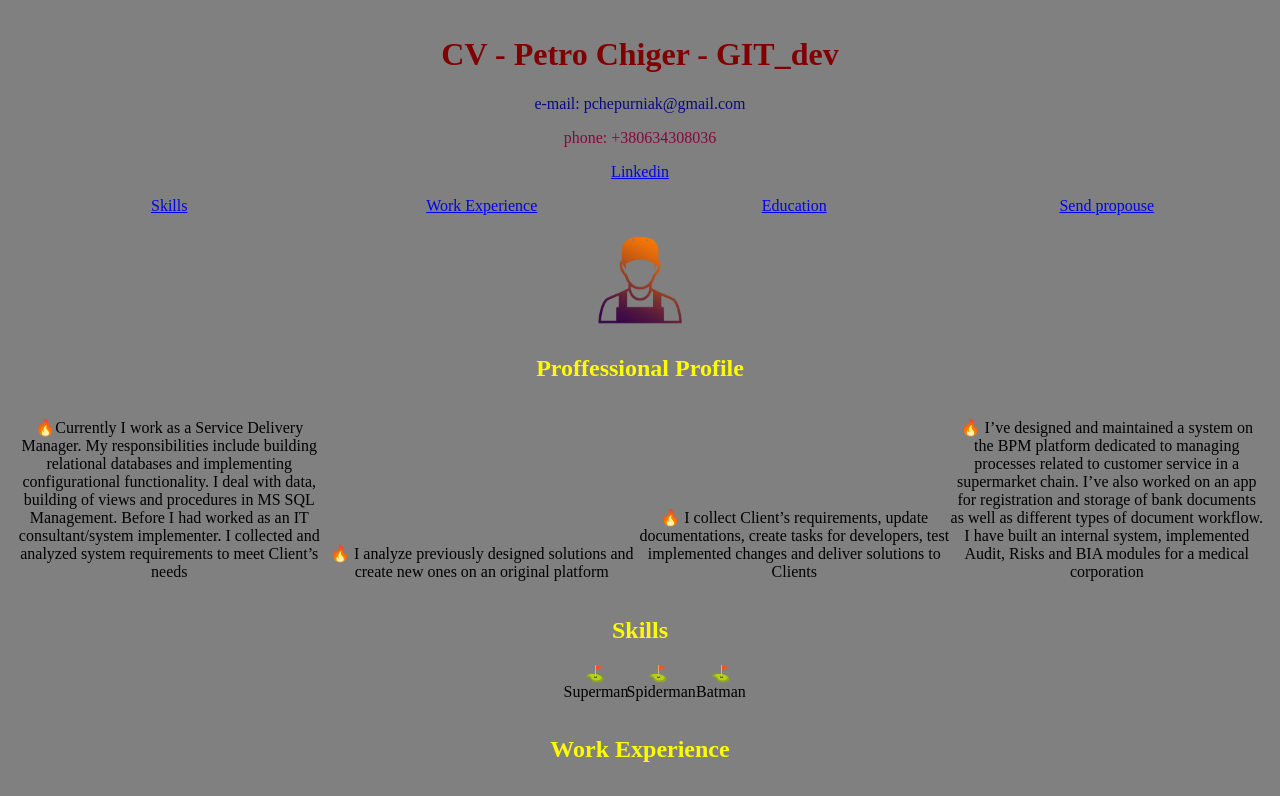
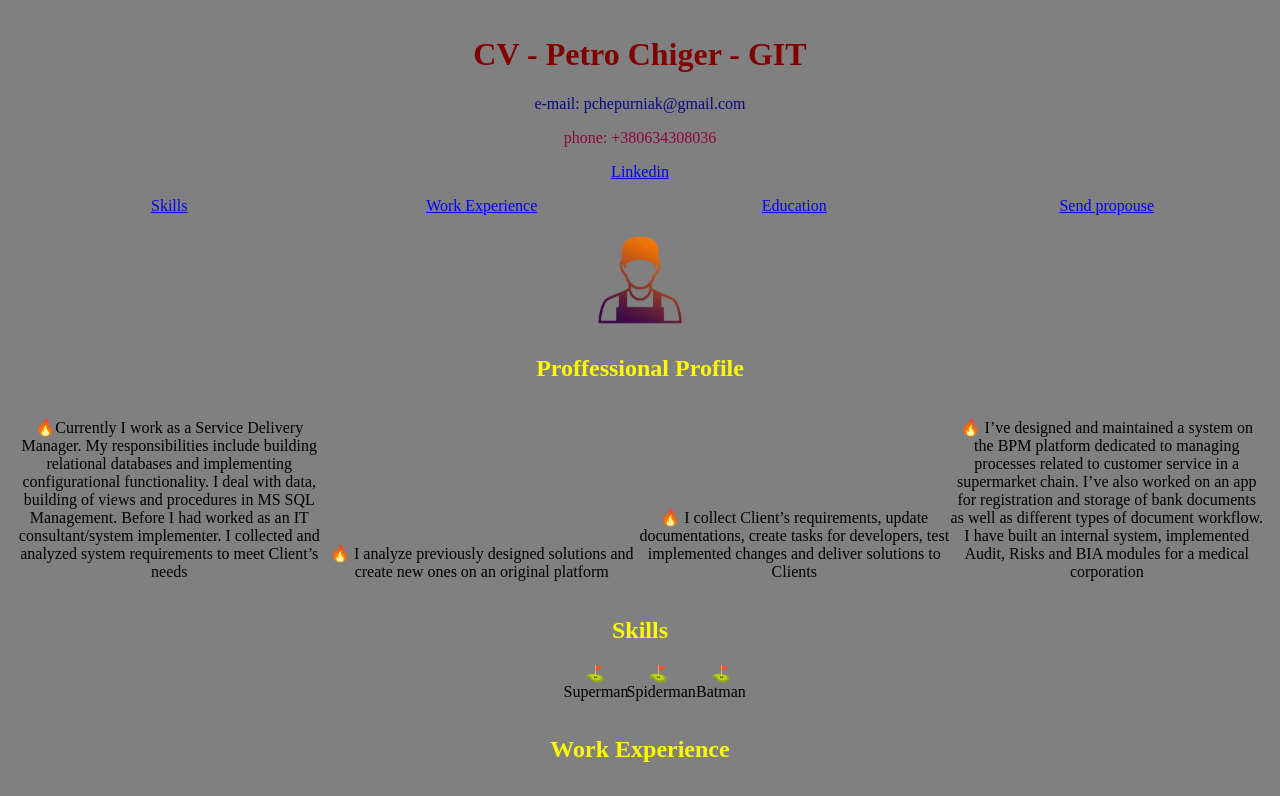
Before and after one commit to Paul8929/ttttest, a plain HTML site: page index.html in a window 1280 px wide. Shown: the top 796 px of the page. Drawn offline with Linux system fonts and the light colour scheme.

Commit message:
Zrobyw taku samu nazwu jak w mastera

```diff
--- a/index.html
+++ b/index.html
@@ -11,7 +11,7 @@
 
 <body>
     <header>
-        <h1 class="site_name">CV - Petro Chiger - GIT_dev</h1>
+        <h1 class="site_name">CV - Petro Chiger - GIT</h1>
         <section id="email">
             <p>e-mail: pchepurniak@gmail.com</p>
         </section>
```
